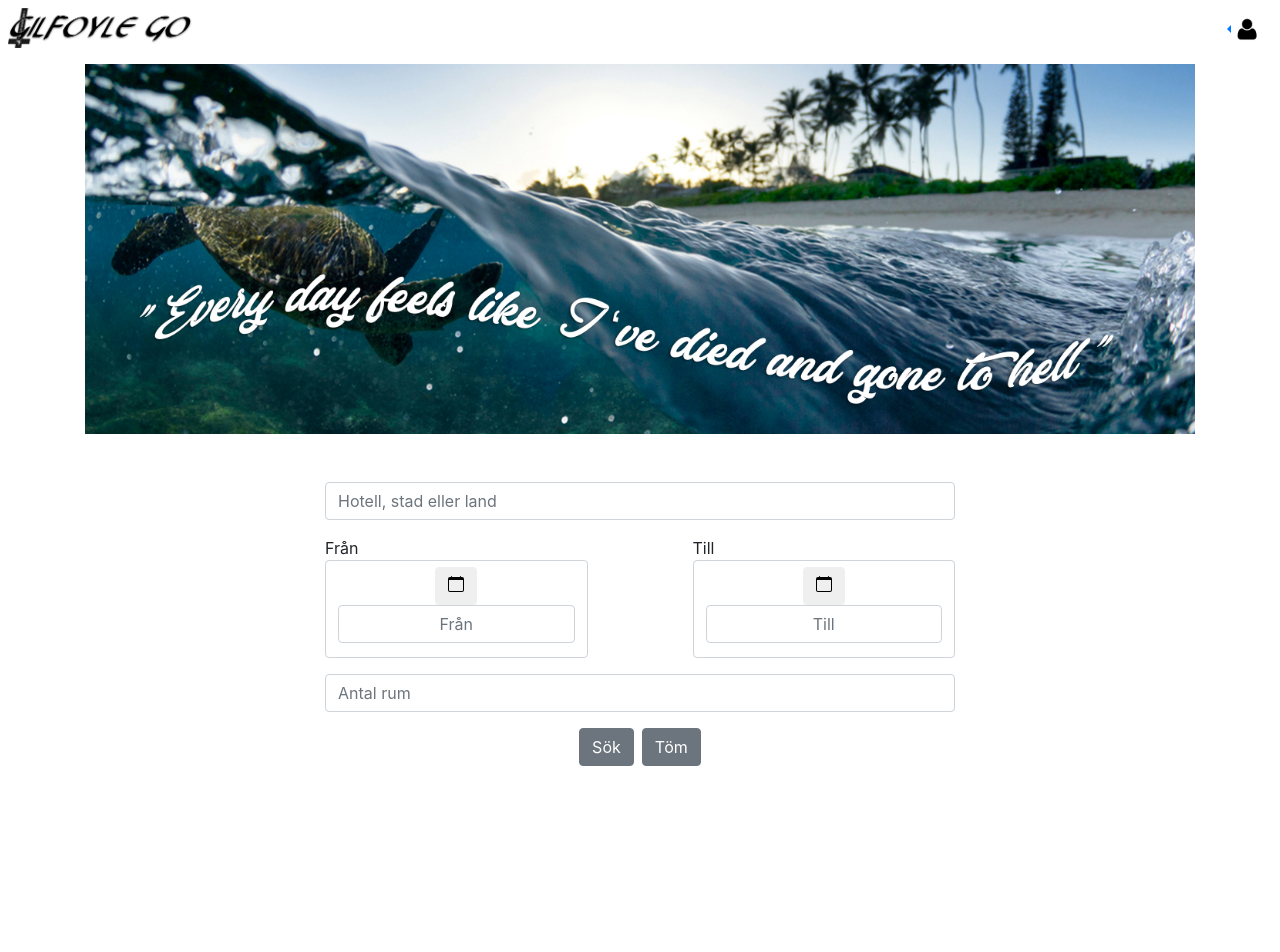
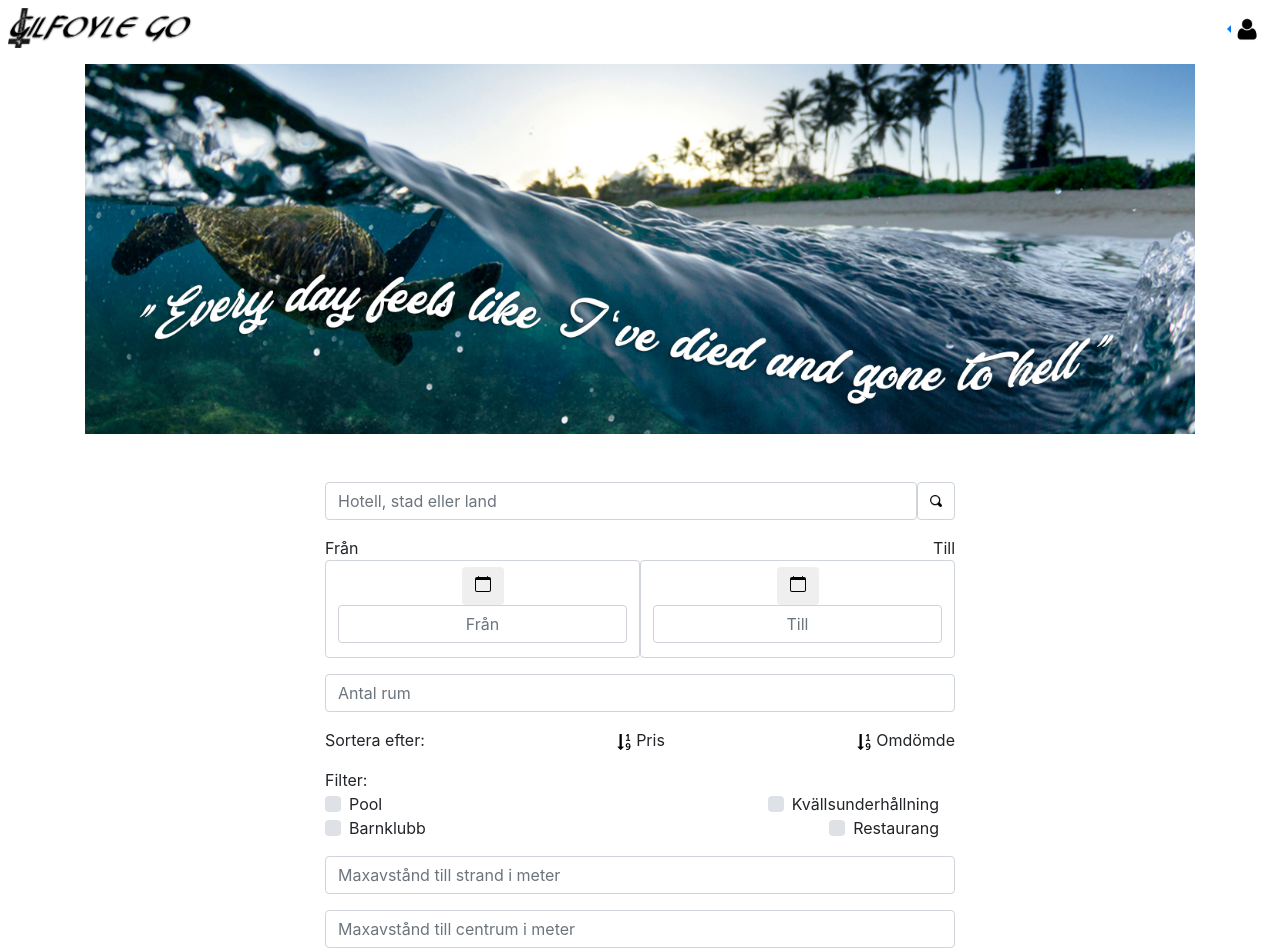
Before and after one commit to antfra125/gilfoylego_master, a Vue app in the folder gilfoylego_vue/: page / in a window 1280 px wide. Shown: the top 952 px of the page. Before the commit the page ends 830 px from the top, so only its background shows below. Built offline with nearby package versions, Linux system fonts and the light colour scheme; no server answers.

Commit message:
Serach-component

```diff
--- /dev/null
+++ b/gilfoylego_vue/src/components/SearchForm.vue
@@ -0,0 +1,151 @@
+<template>
+  <div>
+    <b-form @submit="onSubmit" v-if="show">
+      <div class="row d-flex justify-content-center form-group">
+        <div class="col p-0">
+          <b-form-input
+            type="text"
+            v-model="form.search"
+            required
+            placeholder="Hotell, stad eller land"
+          ></b-form-input>
+        </div>
+        <div class="col-auto p-0">
+          <button class="form-control custom-search-button">
+            <img class="pb-1" src="../images/search.png" />
+          </button>
+        </div>
+      </div>
+      <div class="row form-group d-flex justify-content-between">
+        <div class="col-6">
+          <div class="row">Från</div>
+          <div class="row">
+            <b-form-datepicker
+              v-model="form.startDate"
+              :default="sMin"
+              :min="sMin"
+              :max="sMax"
+              placeholder="Från"
+            ></b-form-datepicker>
+          </div>
+        </div>
+        <div class="col-6">
+          <div class="row d-flex justify-content-end">Till</div>
+          <div class="row">
+            <b-form-datepicker v-model="form.endDate" :min="eMin" :max="eMax" placeholder="Till"></b-form-datepicker>
+          </div>
+        </div>
+      </div>
+      <div class="row form-group d-flex justify-content-center">
+        <b-form-input
+          type="number"
+          min="1"
+          v-model="form.amountOfRooms"
+          required
+          placeholder="Antal rum"
+        ></b-form-input>
+      </div>
+      <div class="row form-group sort d-flex justify-content-between">
+        <span class="column">Sortera efter:</span>
+        <span class="column">
+          <img src="../images/sort.png" /> Pris
+        </span>
+        <span class="column">
+          <img src="../images/sort.png" /> Omdömde
+        </span>
+      </div>
+      <div class="row">Filter:</div>
+      <b-form-checkbox-group v-model="form.amenities">
+        <div class="row d-flex justify-content-between">
+          <div class="column">
+            <b-form-checkbox value="pool">Pool</b-form-checkbox>
+          </div>
+          <div class="column">
+            <b-form-checkbox value="eveningentertainment">Kvällsunderhållning</b-form-checkbox>
+          </div>
+        </div>
+        <div class="row form-group d-flex justify-content-between">
+          <div class="column">
+            <b-form-checkbox value="kidsclub">Barnklubb</b-form-checkbox>
+          </div>
+          <div class="column">
+            <b-form-checkbox value="restaurant">Restaurang</b-form-checkbox>
+          </div>
+        </div>
+      </b-form-checkbox-group>
+      <div class="row form-group">
+        <b-form-input
+          type="number"
+          min="0"
+          v-model="form.m2Beach"
+          placeholder="Maxavstånd till strand i meter"
+        ></b-form-input>
+      </div>
+      <div class="row">
+        <b-form-input
+          type="number"
+          min="0"
+          v-model="form.m2Center"
+          placeholder="Maxavstånd till centrum i meter"
+        ></b-form-input>
+        <div class="mt-3">
+          <span>
+            <router-link to="/search">
+              <b-button>Sök</b-button>
+            </router-link>
+          </span>
+          <span class="pl-2">
+            <b-button type="reset">Töm</b-button>
+          </span>
+        </div>
+      </div>
+    </b-form>
+  </div>
+</template>
+
+
+<script>
+
+export default {
+  name: "Search",
+  components: {
+  },
+  data() {
+    return {
+      sMin: "2020-07-01",
+      sMax: "2020-08-30",
+      eMin: "2020-07-02",
+      eMax: "2020-08-31",
+      show: true,
+      hotels: []
+    };
+  },
+  mounted() {
+    this.getHotels();
+  },
+
+  methods: {
+    onSubmit(evt) {
+      evt.preventDefault();
+      alert(JSON.stringify(this.form));
+    },
+    getHotels: async function() {
+      let result = await fetch("http://localhost:8090/rest/hotelview");
+      this.hotels = await result.json();
+      console.log(this.hotels);
+    }
+  },
+  computed: {
+    form: {
+      get() {
+        console.log("computed: forms: get() WOW!");
+        return this.$store.state.form;
+      },
+      set(value) {
+        console.log("computed: forms: set(value) KOLLA!!");
+        this.$store.commit("SET_FORM", value);
+      }
+    }
+  }
+};
+</script>
--- a/gilfoylego_vue/src/views/Bookingconfirmation.vue
+++ b/gilfoylego_vue/src/views/Bookingconfirmation.vue
@@ -37,7 +37,7 @@
       </section>
       <section class="row mt-5 mb-5">
         <div class="col-6">
-          <router-link to="/hoteldescription">
+          <router-link to="/search">
             <button type="button" class="btn btn-secondary">Avbryt bokning</button>
           </router-link>
         </div>
--- a/gilfoylego_vue/src/views/Home.vue
+++ b/gilfoylego_vue/src/views/Home.vue
@@ -5,59 +5,19 @@
       <img src="../images/hawaii.jpg" />
     </div>
     <div class="d-flex justify-content-center">
-      <b-form @submit="onSubmit" @reset="onReset" v-if="show">
-        <div class="row d-flex justify-content-center form-group">
-          <b-form-input
-            type="text"
-            v-model="form.search"
-            required
-            placeholder="Hotell, stad eller land"
-          ></b-form-input>
-        </div>
-        <div class="row form-group d-flex justify-content-between">
-          <div class="col-md-5 col-sm-12">
-            <div class="row">Från</div>
-            <div class="row">
-              <b-form-datepicker
-                v-model="form.startDate"
-                :min="sMin"
-                :max="sMax"
-                placeholder="Från"
-              ></b-form-datepicker>
-            </div>
-          </div>
-          <div class="col-md-5 col-sm-12">
-            <div class="row d-flex">Till</div>
-            <div class="row">
-              <b-form-datepicker v-model="form.endDate" :min="eMin" :max="eMax" placeholder="Till"></b-form-datepicker>
-            </div>
-          </div>
-        </div>
-        <div class="row form-group d-flex justify-content-center">
-          <b-form-input
-            type="number"
-            min="1"
-            v-model="form.amountOfRooms"
-            required
-            placeholder="Antal rum"
-          ></b-form-input>
-        </div>
-        <div class="row form-group d-flex justify-content-center">
-          <span>
-            <router-link to="/search">
-              <b-button>Sök</b-button>
-            </router-link>
-          </span>
-          <span class="pl-2">
-            <b-button type="reset">Töm</b-button>
-          </span>
-        </div>
-      </b-form>
+      <SearchForm />
     </div>
   </div>
 </template>
+
 <script>
+import SearchForm from "@/components/SearchForm.vue";
+
 export default {
+  name: "Search",
+  components: {
+      SearchForm
+  },
   data() {
     return {
       sMin: "2020-07-01",
@@ -73,13 +33,6 @@ export default {
         m2Center: "",
         m2Beach: ""
       },
-      foods: [
-        { text: "Select One", value: null },
-        "Carrots",
-        "Beans",
-        "Tomatoes",
-        "Corn"
-      ],
       show: true
     };
   },
--- a/gilfoylego_vue/src/views/Search.vue
+++ b/gilfoylego_vue/src/views/Search.vue
@@ -2,108 +2,11 @@
   <div class="d-flex justify-content-center">
     <div class="container">
       <div class="row form-group d-flex justify-content-center mt-auto">
-        <b-form @submit="onSubmit" v-if="show">
-          <div class="row d-flex justify-content-center form-group">
-            <div class="col p-0">
-              <b-form-input
-                type="text"
-                v-model="form.search"
-                required
-                placeholder="Hotell, stad eller land"
-              ></b-form-input>
-            </div>
-            <div class="col-auto p-0">
-              <button class="form-control custom-search-button">
-                <img class="pb-1" src="../images/search.png" />
-              </button>
-            </div>
-          </div>
-          <div class="row form-group d-flex justify-content-between">
-            <div class="col-6">
-              <div class="row">Från</div>
-              <div class="row">
-                <b-form-datepicker
-                  v-model="form.startDate"
-                  :default="sMin"
-                  :min="sMin"
-                  :max="sMax"
-                  placeholder="Från"
-                ></b-form-datepicker>
-              </div>
-            </div>
-            <div class="col-6">
-              <div class="row d-flex justify-content-end">Till</div>
-              <div class="row">
-                <b-form-datepicker
-                  v-model="form.endDate"
-                  :min="eMin"
-                  :max="eMax"
-                  placeholder="Till"
-                ></b-form-datepicker>
-              </div>
-            </div>
-          </div>
-          <div class="row form-group d-flex justify-content-center">
-            <b-form-input
-              type="number"
-              min="1"
-              v-model="form.amountOfRooms"
-              required
-              placeholder="Antal rum"
-            ></b-form-input>
-          </div>
-          <div class="row form-group sort d-flex justify-content-between">
-            <span class="column">Sortera efter:</span>
-            <span class="column">
-              <img src="../images/sort.png" /> Pris
-            </span>
-            <span class="column">
-              <img src="../images/sort.png" /> Omdömde
-            </span>
-          </div>
-          <div class="row">Filter:</div>
-          <b-form-checkbox-group v-model="form.amenities">
-            <div class="row d-flex justify-content-between">
-              <div class="column">
-                <b-form-checkbox value="pool">Pool</b-form-checkbox>
-              </div>
-              <div class="column">
-                <b-form-checkbox value="eveningentertainment">Kvällsunderhållning</b-form-checkbox>
-              </div>
-            </div>
-            <div class="row form-group d-flex justify-content-between">
-              <div class="column">
-                <b-form-checkbox value="kidsclub">Barnklubb</b-form-checkbox>
-              </div>
-              <div class="column">
-                <b-form-checkbox value="restaurant">Restaurang</b-form-checkbox>
-              </div>
-            </div>
-          </b-form-checkbox-group>
-          <div class="row form-group">
-            <b-form-input
-              type="number"
-              min="0"
-              v-model="form.m2Beach"
-              placeholder="Maxavstånd till strand i meter"
-            ></b-form-input>
-          </div>
-          <div class="row">
-            <b-form-input
-              type="number"
-              min="0"
-              v-model="form.m2Center"
-              placeholder="Maxavstånd till centrum i meter"
-            ></b-form-input>
-            <div>
-              <button class="btn-lg btn-primary">SÖK</button>
-            </div>
-          </div>
+        <SearchForm/>
 
-          <div>
-            <HotelResult :search="form.search" :m2Center="form.m2Center" />
-          </div>
-        </b-form>
+        <div>
+          <HotelResult :search="form.search" :m2Center="form.m2Center" />
+        </div>
       </div>
     </div>
   </div>
@@ -111,11 +14,12 @@
 
 <script>
 import HotelResult from "@/components/HotelResult.vue";
+import SearchForm from "@/components/SearchForm.vue";
 
 export default {
   name: "Search",
   components: {
-    HotelResult
+    HotelResult, SearchForm
   },
   data() {
     return {
```
